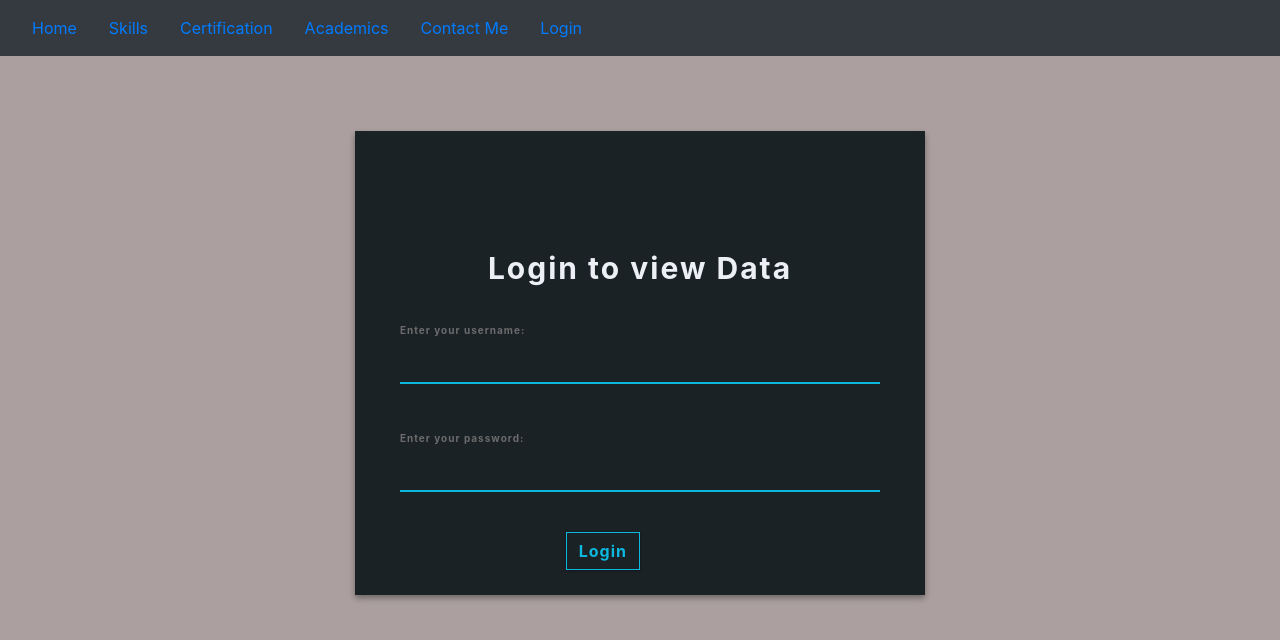
After one commit to satishkr39/my_profile, a Flask app: page /login in a window 1280 px wide. The commit adds this page. Shown: the top 640 px of the page. Run offline with Flask 2, Linux system fonts and the light colour scheme; some libraries are stand-ins or nearby versions.

Commit message:
adding login function and view all feedback page

```diff
--- a/my_profile/contact_me/views.py
+++ b/my_profile/contact_me/views.py
@@ -22,8 +22,9 @@ def contact_method():
         feedback = form.feedback.data
         form.send_mail(user_email=user_email, feedback=feedback, designation=designation, keyvalue=keyvalue,
                        from_email=from_email, to_email=to_email, name=name)
-        #db.session.add(user)
-        #db.session.commit()
+        user = Users(email=user_email, name=name, designation=designation, feedback= feedback)
+        db.session.add(user)
+        db.session.commit()
         flash("Thank you for your feedback.")
         # return redirect(url_for('index'))
     return render_template('contact.html', form=form)
--- a/my_profile/static/styles/mainpage.css
+++ b/my_profile/static/styles/mainpage.css
@@ -1,5 +1,5 @@
 body {
-    background-color: #aec4e6;
+    background-color: #aba09f;
 }
 
 .custom {
--- a/my_profile/templates/base.html
+++ b/my_profile/templates/base.html
@@ -22,6 +22,14 @@
         <a class="nav-item nav-link" href="{{ url_for('academics.academics_method') }}">Academics</a>
         <a class="nav-item nav-link" href="{{ url_for('contact.contact_method') }}">Contact Me</a>
 
+
+
+        {% if current_user.is_authenticated %}
+        <a class="nav-item nav-link" href="{{ url_for('user.logout') }}">Logout</a>
+        {% else %}
+        <a class="nav-item nav-link" href="{{ url_for('user.login') }}">Login</a>
+        {% endif %}
+
     </nav>
 
     {% block content %}
--- /dev/null
+++ b/my_profile/users/forms.py
@@ -0,0 +1,10 @@
+from flask_login import UserMixin
+from flask_wtf import FlaskForm
+from wtforms import StringField, PasswordField, SubmitField
+from wtforms.validators import Email, DataRequired
+
+
+class LoginForm(FlaskForm, UserMixin):
+    username = StringField("Enter your username: ", validators=[DataRequired()])
+    password = PasswordField("Enter your password: ", validators=[DataRequired()])
+    submit = SubmitField("Login")
--- /dev/null
+++ b/my_profile/users/templates/users/login.html
@@ -0,0 +1,50 @@
+<!DOCTYPE html>
+{% extends "base.html" %}
+<html lang="en">
+<head>
+    <meta charset="UTF-8">
+    <title>login form</title>
+</head>
+<body>
+{% block content %}
+<div class="container">
+    <div class="row">
+        <div class="col-lg-3 col-md-2"></div>
+        <div class="col-lg-6 col-md-8 login-box">
+            <div class="col-lg-12 login-key">
+                <i class="fa fa-key" aria-hidden="true"></i>
+            </div>
+            <div class="col-lg-12 login-title">
+                Login to view Data
+            </div>
+
+            <div class="col-lg-12 login-form">
+                <div class="col-lg-12 login-form">
+                    <form method="POST">
+                        {{ form.hidden_tag() }}
+                        <div class="form-group">
+                            {{ form.username.label(class="form-control-label") }} {{ form.username(class="form-control")
+                            }}
+                        </div>
+                        <div class="form-group">
+                            {{ form.password.label(class="form-control-label") }} {{ form.password(class="form-control")
+                            }}
+                        </div>
+                        <div class="col-lg-12 loginbttm">
+                            <div class="col-lg-6 login-btm login-button">
+                                {{ form.submit(class="btn btn-outline-primary") }}
+                            </div>
+                        </div>
+                        <br><br>
+                        {% for item in get_flashed_messages() %}
+                        <p class="badge bg-primary text-wrap" style="width: 30rem;">{{ item }} </p>
+                        {% endfor %}
+                    </form>
+                </div>
+            </div>
+        </div>
+    </div>
+</div>
+{% endblock %}
+</body>
+</html>
--- /dev/null
+++ b/my_profile/users/views.py
@@ -0,0 +1,31 @@
+from flask import render_template, flash, redirect, url_for, Blueprint, request
+from flask_login import login_user, logout_user,current_user, login_required
+from my_profile.users.forms import LoginForm
+from my_profile.models import Admin, Users
+
+user_blueprint = Blueprint('user', __name__, template_folder='templates/users')
+
+# login method
+@user_blueprint.route('/login', methods=['GET', 'POST'])
+def login():
+    form = LoginForm()
+    if form.validate_on_submit():
+        user = Admin.query.filter_by(email_id=form.username.data).first()
+        if  user is not None and user.password == form.password.data:
+            login_user(user)  # in-built function for flask_login_manager.
+            print("Inside Login")
+            # flash("you are login now")
+            all_data = Users.query.all()  # get all the data
+            return render_template('view_data.html', data=all_data)
+        else:
+            flash("Invalid Username or Password")
+            return render_template('login.html', form=form)
+    return render_template('login.html', form=form)
+
+# logout user
+@login_required
+@user_blueprint.route('/logout')
+def logout():
+    logout_user()
+    flash("You are logged out now")
+    return redirect(url_for('index'))
```
Also changed, not shown: migrations/versions/4c6caedce0a2_.py (added, +30 -0 lines), migrations/versions/6dc576e5dad5_.py (added, +35 -0 lines), my_profile/__init__.py (+9 -0 lines), my_profile/models.py (+29 -2 lines), my_profile/users/templates/users/view_data.html (added, +36 -0 lines), my_profile/data.sqlite.
